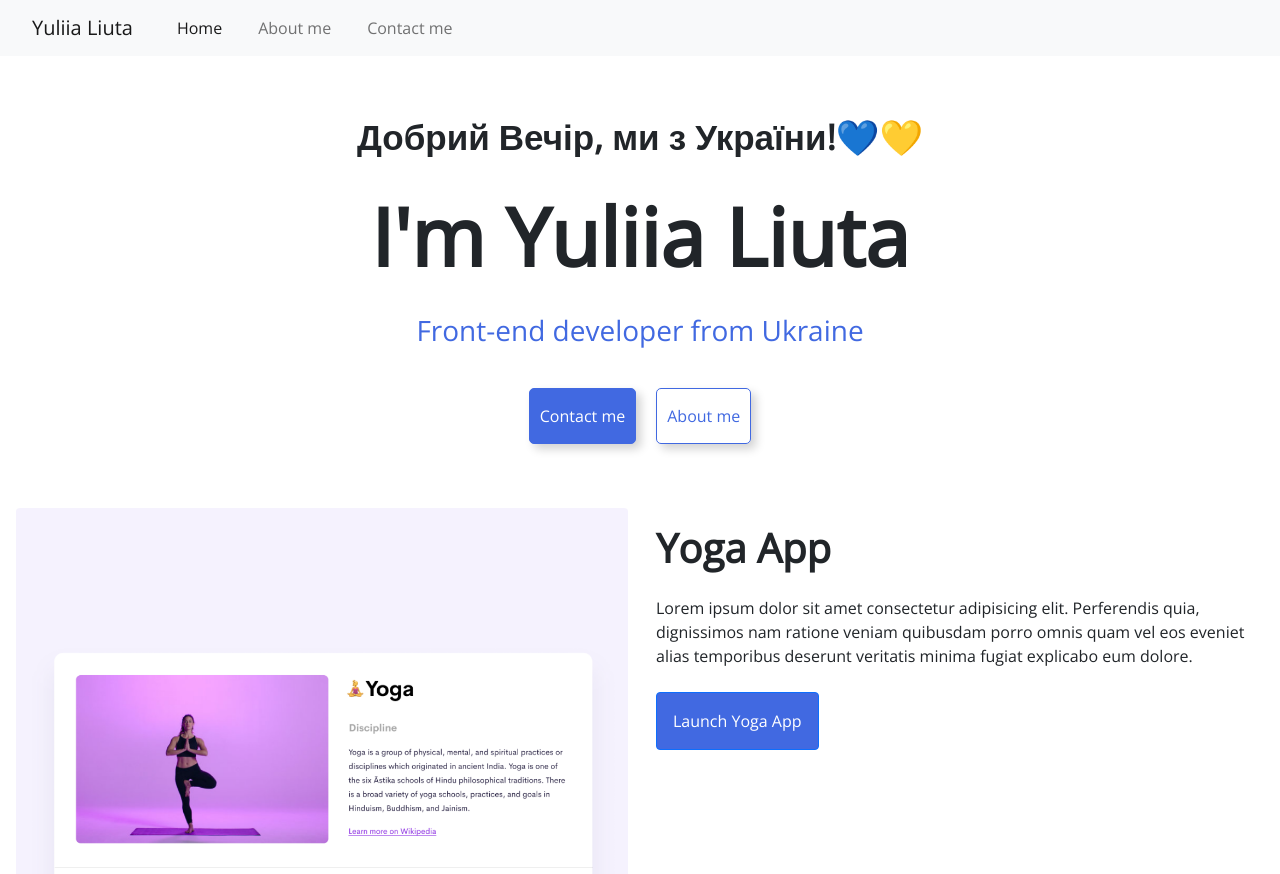
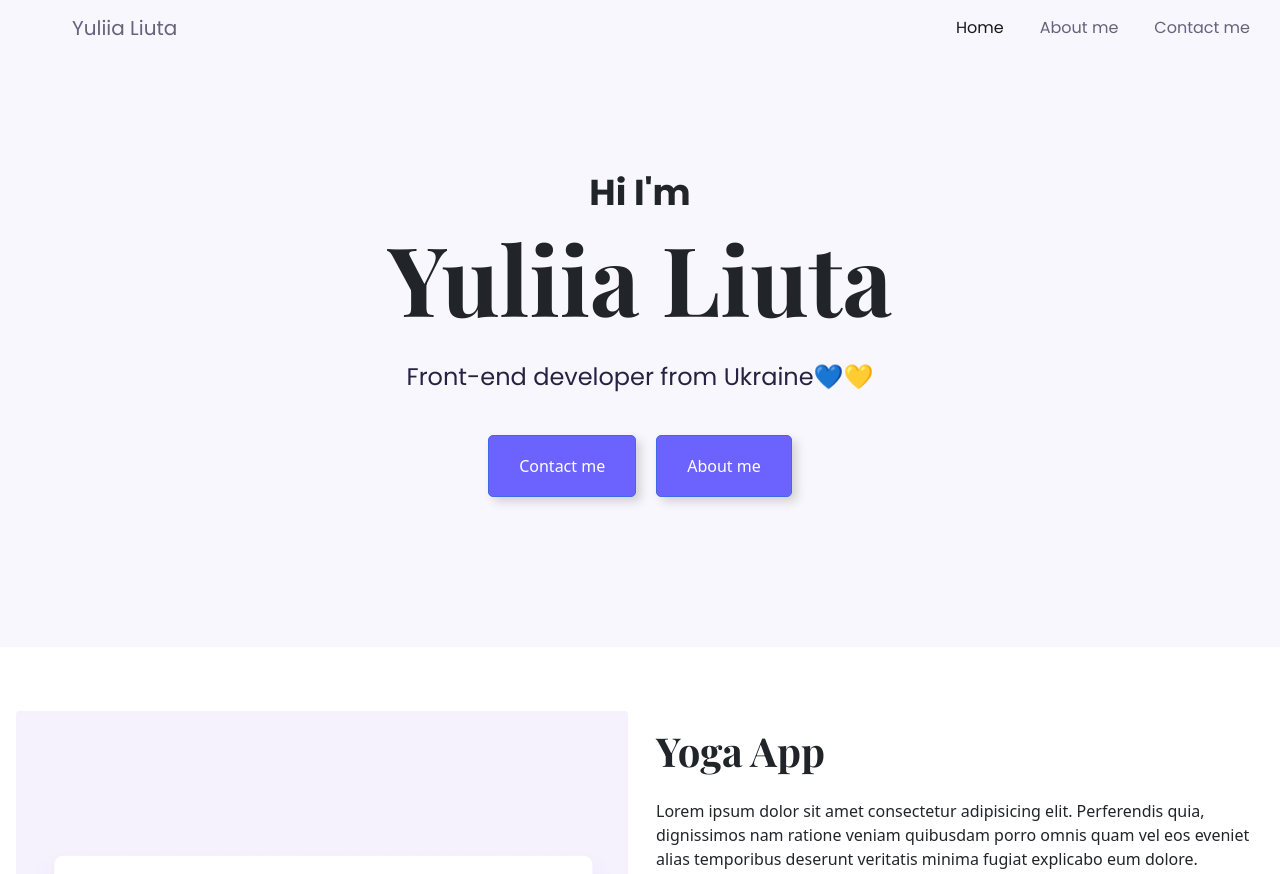
Before and after one commit to yuliialiuta/portfolio, a plain HTML site: page index.html in a window 1280 px wide. Shown: the top 874 px of the page. Drawn offline with nearby package versions, Linux system fonts and the light colour scheme.

Commit message:
change styling similar as in figma

```diff
--- a/index.html
+++ b/index.html
@@ -20,19 +20,14 @@
     <link rel="preconnect" href="https://fonts.googleapis.com" />
     <link rel="preconnect" href="https://fonts.gstatic.com" crossorigin />
     <link
-      href="https://fonts.googleapis.com/css2?family=Noto+Sans+JP:wght@300;400;500;700&display=swap"
-      rel="stylesheet"
-    />
-    <link rel="preconnect" href="https://fonts.googleapis.com" />
-    <link rel="preconnect" href="https://fonts.gstatic.com" crossorigin />
-    <link
-      href="https://fonts.googleapis.com/css2?family=Open+Sans:ital,wght@0,300;0,400;1,300;1,400&display=swap"
+      href="https://fonts.googleapis.com/css2?family=Playfair+Display:wght@700&family=Poppins:wght@400;500;700&display=swap"
       rel="stylesheet"
     />
   </head>
   <body>
     <div class="container">
-      <nav class="navbar navbar-expand-lg sticky-top navbar-light bg-light">
+      <div class="main-window">
+        <nav class="navbar navbar-expand-lg sticky-top navbar-light">
           <div class="container-fluid">
             <a class="navbar-brand" href="index.html">Yuliia Liuta</a>
             <button
@@ -59,9 +54,10 @@
             </div>
           </div>
         </nav>
-      <h2 class="ua-heading">Добрий Вечір, ми з України!💙💛</h2>
-      <h1 class="main-heading">I'm Yuliia Liuta</h1>
-      <h3 class="info-heading">Front-end developer from Ukraine</h3>
+        <div class="heading">
+          <p class="ua-heading">Hi I'm</p>
+          <h1 class="main-heading">Yuliia Liuta</h1>
+          <p class="info-heading">Front-end developer from Ukraine💙💛</p>
 
           <div class="links">
             <a
@@ -71,6 +67,8 @@
               >Contact me</a
             >
             <a class="about" title="About me" href="contact.html">About me</a>
+          </div>
+        </div>
       </div>
 
       <div class="portfolio mt-5 mb-3">
--- a/src/style.css
+++ b/src/style.css
@@ -1,9 +1,18 @@
 body {
-  font-family: "Noto Sans JP", sans-serif;
-  font-family: "Open Sans", sans-serif;
+  --main-heading: "Playfair Display", serif;
+  --secondary-heading: "Poppins", sans-serif;
   --text-align: center;
   --border: 1.5px solid;
   --border-radius: 5px;
+}
+
+h1,
+h2,
+h3,
+h4,
+h5,
+h6 {
+  font-family: var(--main-heading);
 }
 
 .container {
@@ -11,28 +20,71 @@ body {
   padding: 0;
 }
 
+.main-window {
+  background: #f9f7fe;
+}
+
+.navbar {
+  background-color: #f9f7fe;
+}
+
+.heading {
+  padding: 50px 0 150px;
+}
+
 nav a {
   box-shadow: none;
+  font-family: var(--secondary-heading);
+  font-size: 16px;
+  padding: 0 50px;
+}
+
+.navbar-light .navbar-brand {
+  color: #272142b2;
+}
+
+.navbar-light .navbar-brand:hover {
+  color: #6c63ff;
+}
+
+.navbar-collapse {
+  text-align: end;
+  max-width: max-content;
+}
+
+.navbar-light .navbar-nav .nav-link {
+  color: #272142b2;
+}
+
+.navbar-light .navbar-nav .nav-link:hover {
+  color: #6c63ff;
+}
+
+.navbar-light .navbar-toggler {
+  color: #6c63ff;
 }
 
 .ua-heading {
+  font-family: var(--secondary-heading);
   text-align: var(--text-align);
   font-weight: bolder;
-  margin: 60px 0 10px;
-  font-size: 35px;
+  margin: 60px 0 0;
+  font-size: 36px;
 }
 
 .main-heading {
   text-align: var(--text-align);
   font-weight: bolder;
-  font-size: 80px;
-  margin: 30px 0;
+  font-size: 96px;
+  margin: 0 0 24px;
 }
 
 .info-heading {
+  font-family: var(--secondary-heading);
   text-align: var(--text-align);
-  color: royalblue;
-  margin-bottom: 20px;
+  color: #272142;
+  margin-bottom: 24px;
+  font-size: 24px;
 }
 
 .links {
@@ -50,8 +102,9 @@ a {
 }
 
 .contact-me {
-  background: royalblue;
+  background: #6c63ff;
   color: white;
+  padding: 18px 30px;
   transition: all 150ms ease-in-out;
   border: var(--border) royalblue;
   text-decoration: none;
@@ -59,21 +112,23 @@ a {
 
 .contact-me:hover {
   background: white;
-  color: royalblue;
-  border: var(--border) royalblue;
+  color: #6c63ff;
+  border: var(--border) #6c63ff;
 }
 
 .about {
-  color: royalblue;
+  background: #6c63ff;
+  color: white;
+  padding: 18px 30px;
   transition: all 150ms ease-in-out;
   border: var(--border) royalblue;
   text-decoration: none;
 }
 
 .about:hover {
-  background: royalblue;
-  color: white;
-  border: var(--border) royalblue;
+  background: white;
+  color: #6c63ff;
+  border: var(--border) #6c63ff;
 }
 
 .about-me {
```
Also changed, not shown: contact.html (+1 -7 lines). Lines whose indentation alone changed are shown as unchanged.
